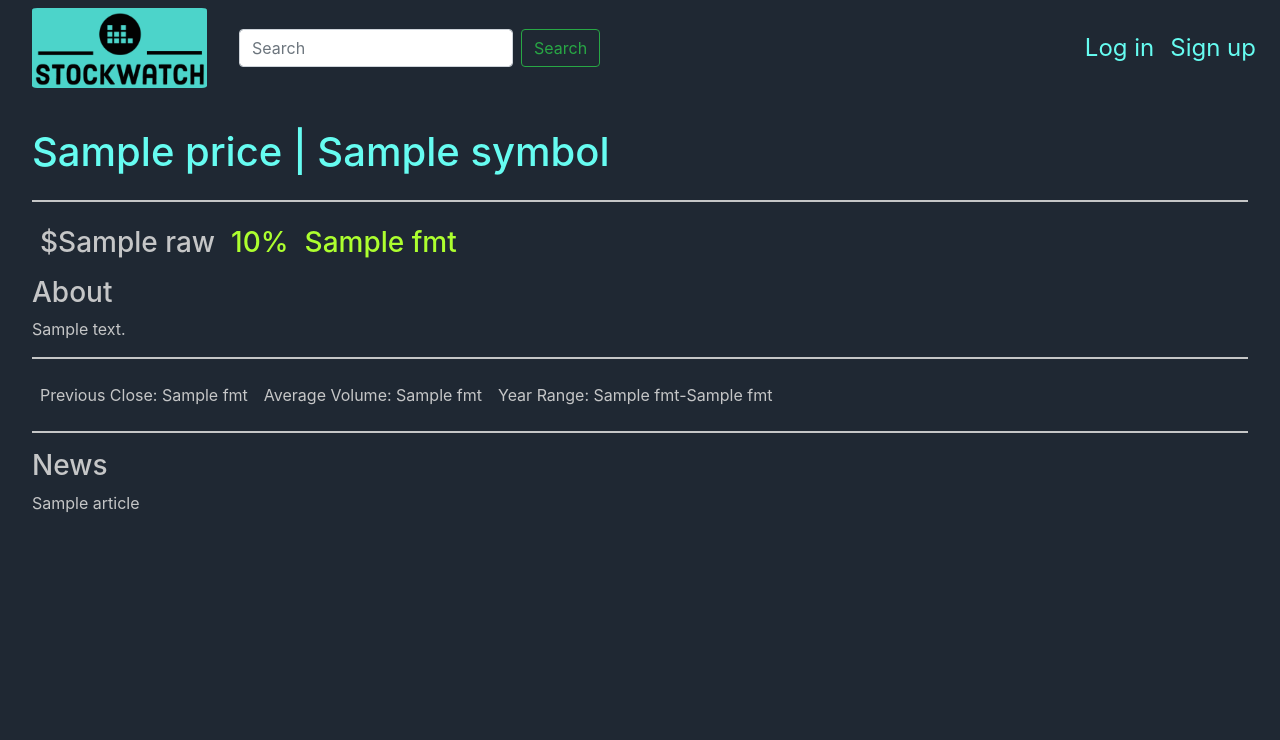
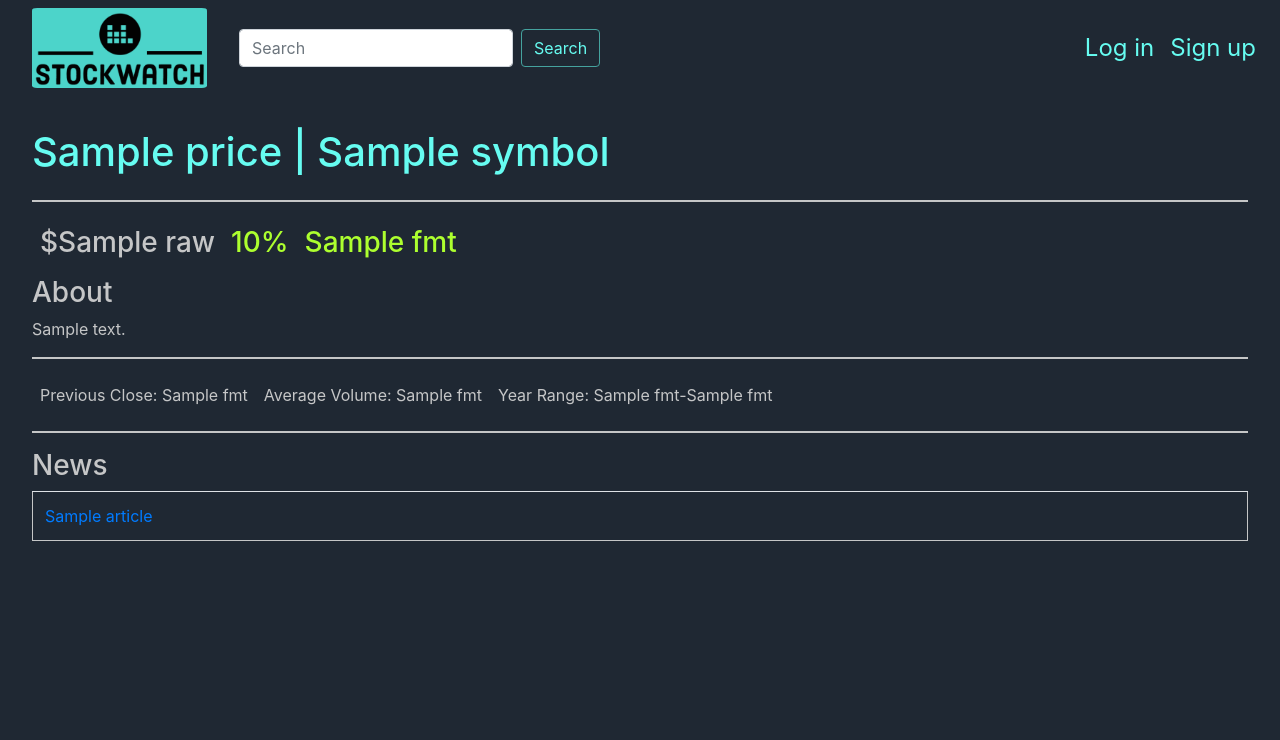
Before and after one commit to aaron-mancini/Stock-API, a Flask app: template templates/stock.html in a window 1280 px wide. Shown: the top 740 px of the page. Before the commit the page ends 512 px from the top, so only its background shows below. Run offline with Flask 2, Linux system fonts and the light colour scheme; the template is opened without the code that fills it: most values are stand-ins (such as "Sample title", 1, 10 or a date in 2020); some libraries are stand-ins or nearby versions.

Commit message:
final styles update

```diff
--- a/static/app.css
+++ b/static/app.css
@@ -36,6 +36,15 @@ body {
 .nav-link {
     font-size: 1.5rem;
     color: #66FCF1 !important;
+}
+
+.btn-search {
+    color: #66FCF1;
+    border-color: #45A29E !important;
+}
+
+.btn-search:hover {
+    background-color: #66FCF1;
 }
 
 /* Homepage styles */
--- a/templates/base.html
+++ b/templates/base.html
@@ -29,7 +29,7 @@
         <div class="collapse navbar-collapse" id="navbarSupportedContent">
           <form id="search-form" class="form-inline my-2 my-lg-0" action="/stocks" method="POST">
             <input class="form-control mr-sm-2" type="search" placeholder="Search" aria-label="Search" id="search" name="search">
-            <button class="btn btn-outline-success my-2 my-sm-0" type="submit">Search</button>
+            <button class="btn btn-outline-success my-2 my-sm-0 btn-search" type="submit">Search</button>
           </form>
           <ul class="navbar-nav ml-auto">
 
--- a/templates/create_wl.html
+++ b/templates/create_wl.html
@@ -16,7 +16,7 @@
 
                 {% endfor %}
 
-                <button class="btn btn-primary btn-block btn-lg">Create</button>
+                <button class="btn btn-outline-primary btn-block btn-lg btn-form">Create</button>
             </form>
         </div>
     </div>
--- a/templates/stock.html
+++ b/templates/stock.html
@@ -51,9 +51,15 @@
     <hr>
     <h3>News</h3>
     <div id="news">
-      {% for article in news.news %}
-      <div>{{article.title}}</div>
-      {% endfor %}
+      <table class="table">
+        <tbody>
+          {% for article in news.news %}
+            <tr class="p-2"><td><a href="{{article.link}}">{{article.title}}</a></td></tr>
+          {% endfor %}
+        </tbody>
+
+      </table>
+
     </div>
 
 
```
